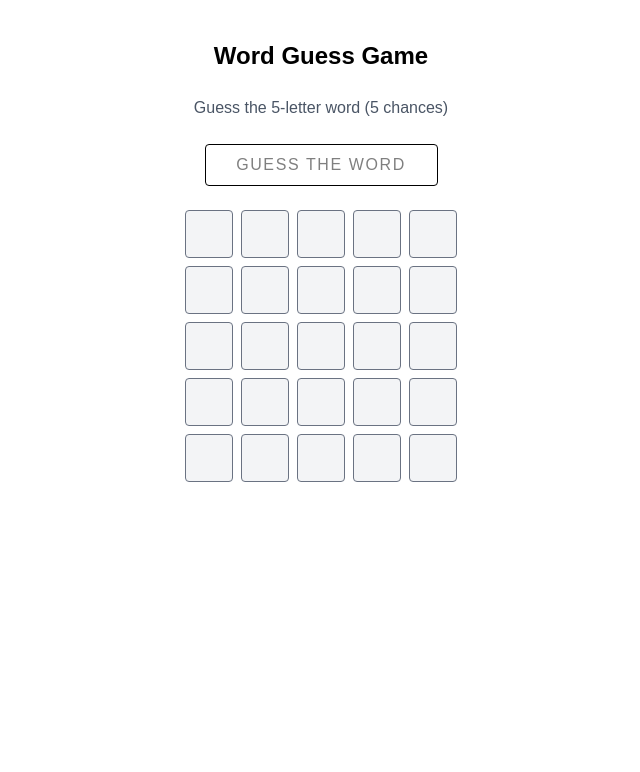
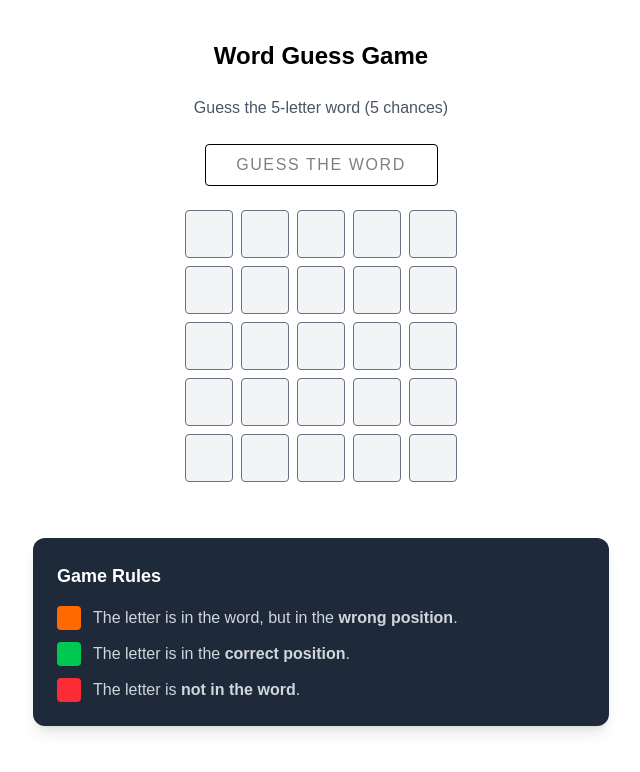
Before and after one commit to Wick-99/word-game, a Next.js app: page / in a window 1280 px wide. Shown: the top 772 px of the page, without its empty margins (319-959 px from the left). Built offline with nearby package versions, Linux system fonts and the light colour scheme.

Commit message:
Add game rules

```diff
--- a/app/page.tsx
+++ b/app/page.tsx
@@ -1,5 +1,6 @@
 import React from "react";
 import GameClient from "@/components/GameClient";
+import GameRules from "@/components/GameRules";
 
 const WordGame = () => {
    return (
@@ -7,6 +8,7 @@ const WordGame = () => {
          <h1 className="text-2xl font-bold">Word Guess Game</h1>
          <p className="text-gray-600">Guess the 5-letter word (5 chances)</p>
          <GameClient />
+         <GameRules />
       </div>
    );
 };
--- a/components/GameClient.tsx
+++ b/components/GameClient.tsx
@@ -21,7 +21,7 @@ const GameClient = () => {
             <>
                <Input guesses={guesses} setGuesses={setGuesses} />
 
-               <div className="w-100 h-100 gap-10 flex flex-col items-center">
+               <div className="w-100 gap-10 flex flex-col items-center">
                   <Matrix guesses={guesses} targetWord={targetWord} />
                   <Stats guesses={guesses} targetWord={targetWord} />
                </div>
--- /dev/null
+++ b/components/GameRules.tsx
@@ -0,0 +1,31 @@
+import React from "react";
+
+const GameRules = () => {
+   return (
+      <div className="mt-8 w-full max-w-xl bg-gray-800 rounded-xl p-6 shadow-lg">
+         <h2 className="text-lg font-semibold text-white mb-4">Game Rules</h2>
+         <ul className="space-y-3 text-sm sm:text-base">
+            <li className="flex items-center gap-3">
+               <span className="w-6 h-6 rounded bg-orange-500 inline-block"></span>
+               <span className="text-gray-300">
+                  The letter is in the word, but in the <b>wrong position</b>.
+               </span>
+            </li>
+            <li className="flex items-center gap-3">
+               <span className="w-6 h-6 rounded bg-green-500 inline-block"></span>
+               <span className="text-gray-300">
+                  The letter is in the <b>correct position</b>.
+               </span>
+            </li>
+            <li className="flex items-center gap-3">
+               <span className="w-6 h-6 rounded bg-red-500 inline-block"></span>
+               <span className="text-gray-300">
+                  The letter is <b>not in the word</b>.
+               </span>
+            </li>
+         </ul>
+      </div>
+   );
+};
+
+export default GameRules;
```
